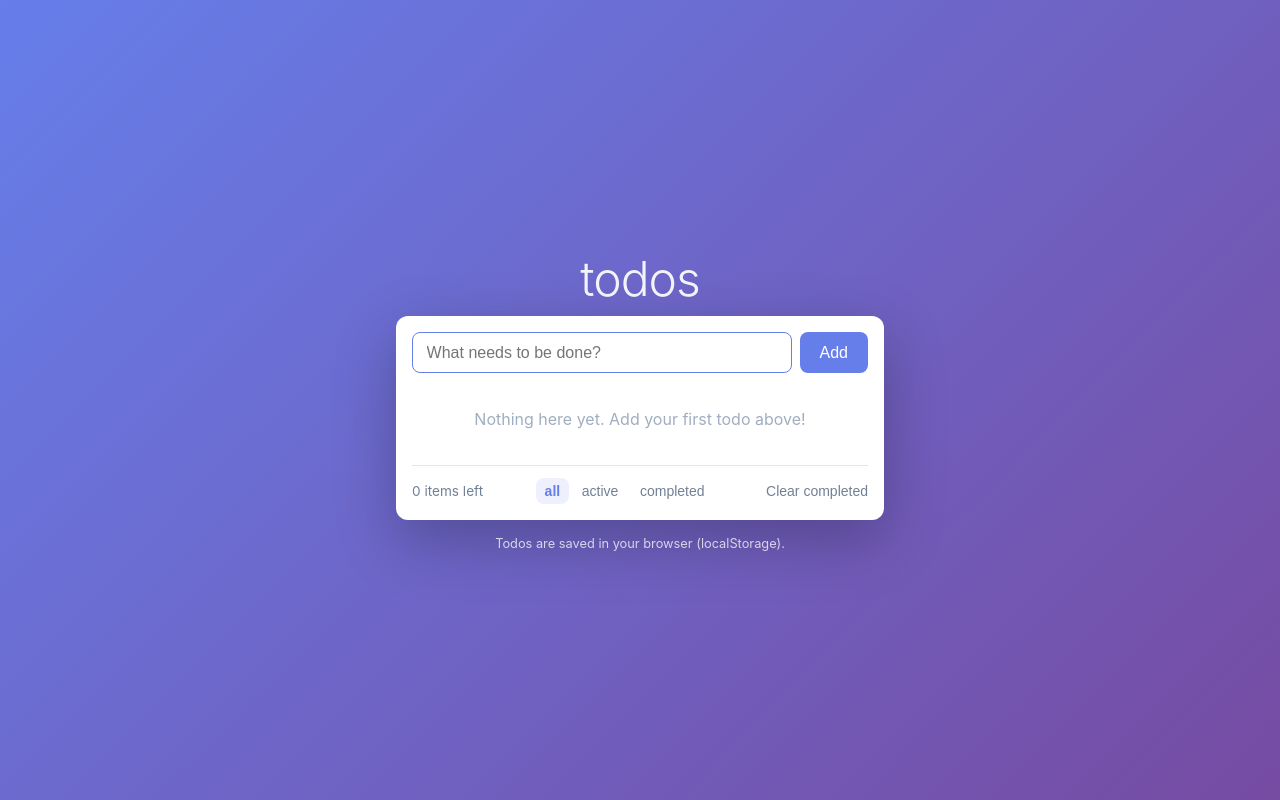
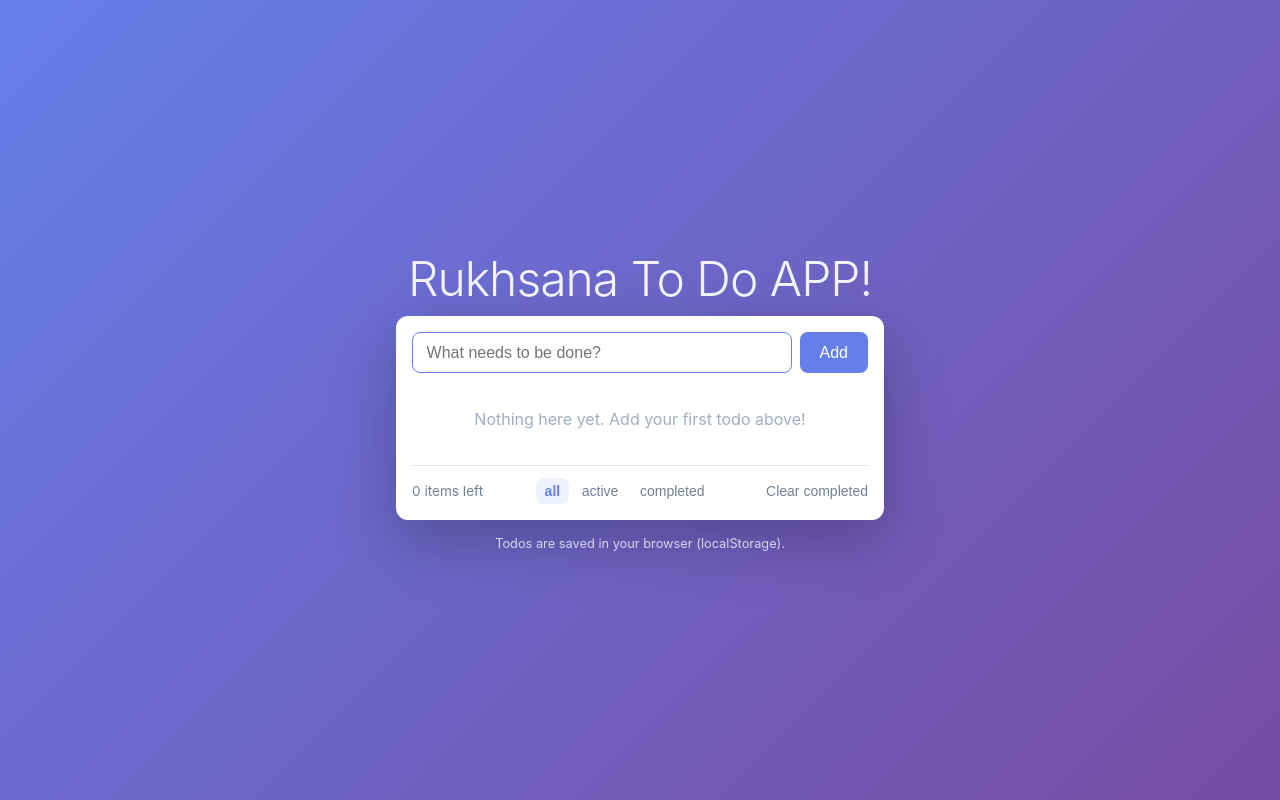
Before and after one commit to reasmin24/todo-app, a Next.js app: page / in a window 1280 px wide. Built offline with nearby package versions, Linux system fonts and the light colour scheme.

Commit message:
Update app branding

```diff
--- a/app/layout.tsx
+++ b/app/layout.tsx
@@ -2,7 +2,7 @@ import type { Metadata } from "next";
 import "./globals.css";
 
 export const metadata: Metadata = {
-  title: "Todo App",
+  title: "Rukhsana To Do APP!",
   description: "A simple todo app built with Next.js",
 };
 
--- a/app/page.tsx
+++ b/app/page.tsx
@@ -72,7 +72,7 @@ export default function Home() {
 
   return (
     <main className="app">
-      <h1 className="title">todos</h1>
+      <h1 className="title">Rukhsana To Do APP!</h1>
 
       <div className="card">
         <form className="add-form" onSubmit={addTodo}>
```
